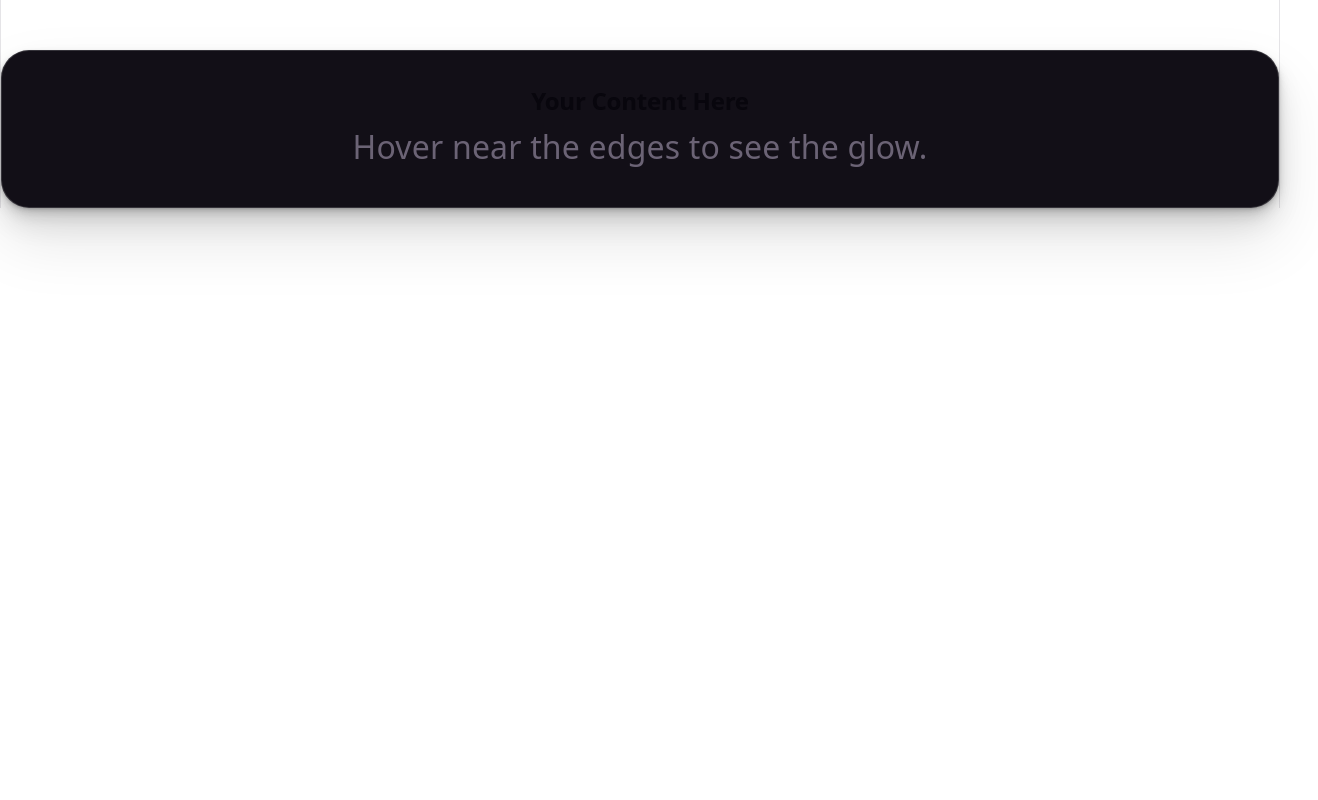
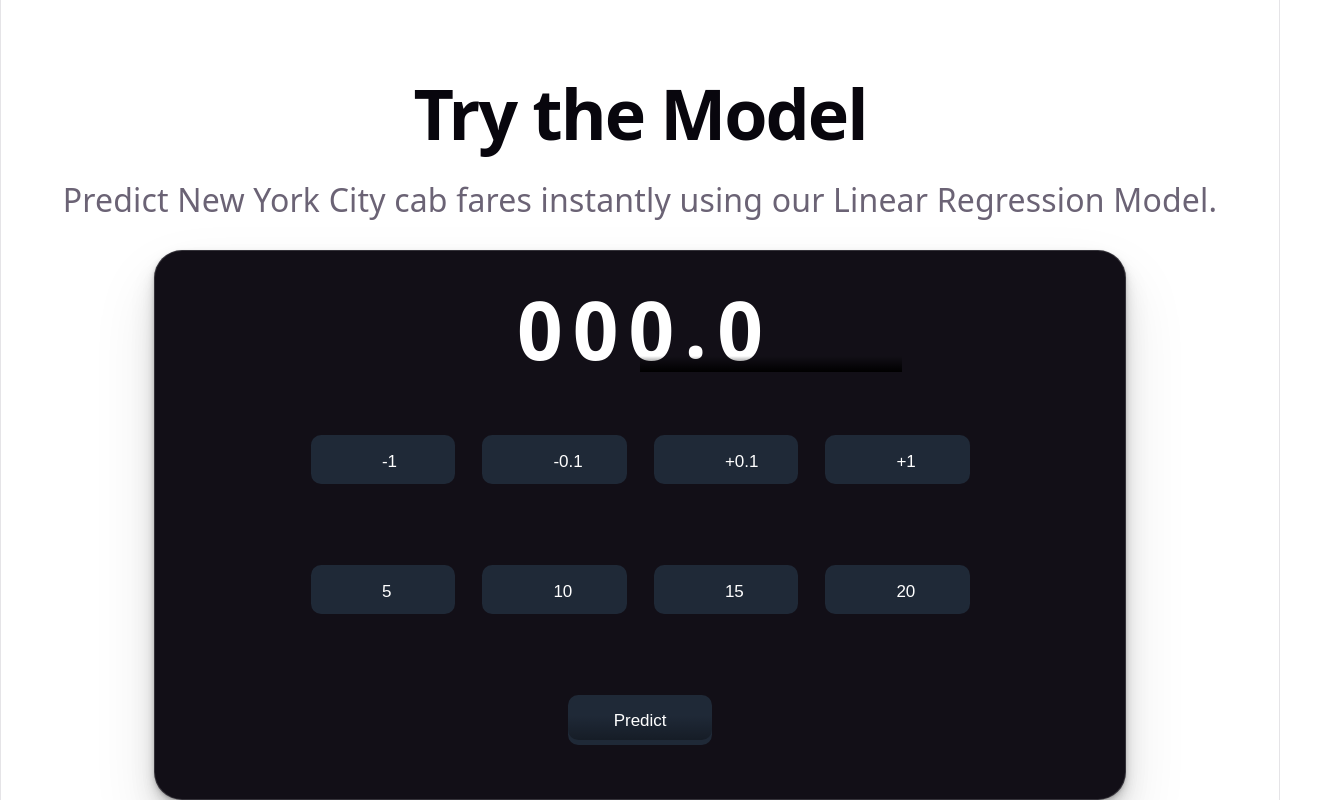
Before and after one commit to tejasvmaske-lab/cab_fare_predictor, a React (Vite) app: page / in a window 1280 px wide. Shown: the part 2080-2880 px from the top of the page, 1318 px wide, since content can reach past the window. Before the commit the page ends 2327 px from the top, so only its background shows below. Built offline with nearby package versions, Linux system fonts and the light colour scheme.

Commit message:
Prediction page half completion

```diff
--- a/package.json
+++ b/package.json
@@ -12,6 +12,7 @@
   "dependencies": {
     "gsap": "^3.15.0",
     "lenis": "^1.3.25",
+    "motion": "^12.42.2",
     "ogl": "^1.0.11",
     "react": "^19.2.7",
     "react-dom": "^19.2.7",
--- /dev/null
+++ b/src/components/Button/Button.css
@@ -0,0 +1,32 @@
+.button {
+    background-color: #ffffff00;
+    color: #fff;
+    width: 8.5em;
+    height: 2.9em;
+    border: #2f293a 0.2em solid;
+    border-radius: 11px;
+    text-align: right;
+    transition: all 0.6s ease;
+}
+
+.button:hover {
+    background-color: #2f293a;
+    cursor: pointer;
+}
+
+.button svg {
+    width: 1.6em;
+    margin: -0.2em 0.8em 1em;
+    position: absolute;
+    display: flex;
+    transition: all 0.6s ease;
+}
+
+.button:hover svg {
+    transform: translateX(5px);
+}
+
+.text {
+    margin: 0 1.5em;
+    text-align: center;
+}
--- /dev/null
+++ b/src/components/Button/Button.jsx
@@ -0,0 +1,24 @@
+import "./Button.css";
+
+const Button = ({ text, onClick }) => {
+  return (
+    <button className="button" onClick={onClick}>
+      <svg
+        xmlns="http://www.w3.org/2000/svg"
+        fill="none"
+        viewBox="0 0 24 24"
+        strokeWidth="1.5"
+        stroke="currentColor"
+      >
+        <path
+          strokeLinecap="round"
+          strokeLinejoin="round"
+        />
+      </svg>
+
+      <div className="text">{text}</div>
+    </button>
+  );
+};
+
+export default Button;
--- /dev/null
+++ b/src/components/Button2/Button2.css
@@ -0,0 +1,54 @@
+    .button {
+    font-size: 17px;
+    padding: 1em 2.7em;
+    font-weight: 500;
+    background: #1f2937;
+    color: white;
+    border: none;
+    position: relative;
+    overflow: hidden;
+    border-radius: 0.6em;
+    cursor: pointer;
+  }
+
+  .gradient {
+    position: absolute;
+    width: 100%;
+    height: 100%;
+    left: 0;
+    top: 0;
+    border-radius: 0.6em;
+    margin-top: -0.25em;
+    background-image: linear-gradient(
+      rgba(0, 0, 0, 0),
+      rgba(0, 0, 0, 0),
+      rgba(0, 0, 0, 0.3)
+    );
+  }
+
+  .label {
+    position: relative;
+    top: -1px;
+  }
+
+  .transition {
+    transition-timing-function: cubic-bezier(0, 0, 0.2, 1);
+    transition-duration: 500ms;
+    background-color: rgba(16, 185, 129, 0.6);
+    border-radius: 9999px;
+    width: 0;
+    height: 0;
+    position: absolute;
+    left: 50%;
+    top: 50%;
+    transform: translate(-50%, -50%);
+  }
+
+  button:hover .transition {
+    width: 14em;
+    height: 14em;
+  }
+
+  button:active {
+    transform: scale(0.97);
+  }
--- /dev/null
+++ b/src/components/Button2/Button2.jsx
@@ -0,0 +1,13 @@
+import './Button2.css';
+
+const Button2 = ({ text, onClick }) => {
+  return (
+    <button className="button" onClick={onClick}>
+      <span className="transition" />
+      <span className="gradient" />
+      <span className="label">{text}</span>
+    </button>
+  );
+};
+
+export default Button2;
--- /dev/null
+++ b/src/components/Counter/Counter.css
@@ -0,0 +1,42 @@
+.counter-container {
+  position: relative;
+  display: inline-block;
+}
+
+.counter-counter {
+  display: flex;
+  overflow: hidden;
+  line-height: 1;
+}
+
+.counter-digit {
+  position: relative;
+  width: 1ch;
+  font-variant-numeric: tabular-nums;
+}
+
+.counter-number {
+  position: absolute;
+  top: 0;
+  right: 0;
+  bottom: 0;
+  left: 0;
+  display: flex;
+  align-items: center;
+  justify-content: center;
+}
+
+.gradient-container {
+  pointer-events: none;
+  position: absolute;
+  top: 0;
+  bottom: 0;
+  left: 0;
+  right: 0;
+}
+
+.bottom-gradient {
+  position: absolute;
+  bottom: 0;
+  width: 100%;
+}
--- /dev/null
+++ b/src/components/Counter/Counter.jsx
@@ -0,0 +1,126 @@
+import { motion, useSpring, useTransform } from 'motion/react';
+import { useEffect } from 'react';
+
+import './Counter.css';
+
+function Number({ mv, number, height }) {
+  let y = useTransform(mv, latest => {
+    let placeValue = latest % 10;
+    let offset = (10 + number - placeValue) % 10;
+    let memo = offset * height;
+    if (offset > 5) {
+      memo -= 10 * height;
+    }
+    return memo;
+  });
+  return (
+    <motion.span className="counter-number" style={{ y }}>
+      {number}
+    </motion.span>
+  );
+}
+
+function normalizeNearInteger(num) {
+  const nearest = Math.round(num);
+  const tolerance = 1e-9 * Math.max(1, Math.abs(num));
+  return Math.abs(num - nearest) < tolerance ? nearest : num;
+}
+
+function getValueRoundedToPlace(value, place) {
+  const scaled = value / place;
+  return Math.floor(normalizeNearInteger(scaled));
+}
+
+function Digit({ place, value, height, digitStyle }) {
+  const isDecimal = place === '.';
+  const valueRoundedToPlace = isDecimal ? 0 : getValueRoundedToPlace(value, place);
+  const animatedValue = useSpring(valueRoundedToPlace);
+
+  useEffect(() => {
+    if (!isDecimal) {
+      animatedValue.set(valueRoundedToPlace);
+    }
+  }, [animatedValue, valueRoundedToPlace, isDecimal]);
+
+  if (isDecimal) {
+    return (
+      <span className="counter-digit" style={{ height, ...digitStyle, width: 'fit-content' }}>
+        .
+      </span>
+    );
+  }
+
+  return (
+    <span className="counter-digit" style={{ height, ...digitStyle }}>
+      {Array.from({ length: 10 }, (_, i) => (
+        <Number key={i} mv={animatedValue} number={i} height={height} />
+      ))}
+    </span>
+  );
+}
+
+export default function Counter({
+  value,
+  fontSize = 100,
+  padding = 0,
+  places = [...value.toString()].map((ch, i, a) => {
+    ch == '.';
+    if (ch === '.') {
+      return '.';
+    } else {
+      return (
+        10 **
+        (a.indexOf('.') === -1 ? a.length - i - 1 : i < a.indexOf('.') ? a.indexOf('.') - i - 1 : -(i - a.indexOf('.')))
+      );
+    }
+  }),
+  gap = 8,
+  borderRadius = 4,
+  horizontalPadding = 8,
+  textColor = 'inherit',
+  fontWeight = 'inherit',
+  containerStyle,
+  counterStyle,
+  digitStyle,
+  gradientHeight = 16,
+  gradientFrom = 'black',
+  gradientTo = 'transparent',
+  topGradientStyle,
+  bottomGradientStyle
+}) {
+  const height = fontSize + padding;
+  const defaultCounterStyle = {
+    fontSize,
+    gap: gap,
+    borderRadius: borderRadius,
+    paddingLeft: horizontalPadding,
+    paddingRight: horizontalPadding,
+    color: textColor,
+    fontWeight: fontWeight,
+    direction: "ltr"
+  };
+  const defaultTopGradientStyle = {
+    height: gradientHeight,
+    background: `linear-gradient(to bottom, ${gradientFrom}, ${gradientTo})`
+  };
+  const defaultBottomGradientStyle = {
+    height: gradientHeight,
+    background: `linear-gradient(to top, ${gradientFrom}, ${gradientTo})`
+  };
+  return (
+    <span className="counter-container" style={containerStyle}>
+      <span className="counter-counter" style={{ ...defaultCounterStyle, ...counterStyle }}>
+        {places.map(place => (
+          <Digit key={place} place={place} value={value} height={height} digitStyle={digitStyle} />
+        ))}
+      </span>
+      <span className="gradient-container">
+        <span className="top-gradient" style={topGradientStyle ? topGradientStyle : defaultTopGradientStyle}></span>
+        <span
+          className="bottom-gradient"
+          style={bottomGradientStyle ? bottomGradientStyle : defaultBottomGradientStyle}
+        ></span>
+      </span>
+    </span>
+  );
+}
--- a/src/sections/Prediction.css
+++ b/src/sections/Prediction.css
@@ -1,3 +1,41 @@
 .prediction-section {
     width: 100%;
+    display: flex;
+    flex-direction: column;
+    align-items: center;
+    padding: 0 2rem 8rem 2rem;
+    box-sizing: border-box;
 }
+
+.prediction-section .border-glow-card {
+    width: 100%;
+    max-width: 54em;
+    box-sizing: border-box;
+}
+
+.prediction-card-content {
+    padding: 2em;
+    display: flex;
+    justify-content: center;
+    align-items: center;
+    width: 100%;
+    box-sizing: border-box;
+}
+
+.controls {
+    display: flex;
+    justify-content: center;
+    align-items: center;
+    gap: 1.5rem;    /*used to seperate the buttons from each other*/
+    padding: 1.5rem 2rem 3rem 2rem;
+    flex-wrap: wrap;
+}
+
+.quick-controls {
+    display: flex;
+    justify-content: center;
+    align-items: center;
+    gap: 1.5rem;    /*used to seperate the buttons from each other*/
+    padding: 1.5rem 2rem 3rem 2rem;
+    flex-wrap: wrap;
+}
--- a/src/sections/Prediction.jsx
+++ b/src/sections/Prediction.jsx
@@ -1,8 +1,40 @@
+import { useState } from "react";
+
 import BorderGlow from "../components/BorderGlow/BorderGlow";
+import Counter from "../components/Counter/Counter";
+import Button from "../components/Button/Button";
+import Button2 from "../components/Button2/Button2";
+import './Prediction.css';
 
 function Prediction() {
+    const [distance, setDistance] = useState(0);
+    const handleIncreaseOne = () => {
+        setDistance((prevDistance) => prevDistance + 1);
+    };
+
+    const handleDecreaseOne = () => {
+        setDistance((prevDistance) => prevDistance - 1);
+    };
+
+    const handleIncreasePointOne = () => {
+        setDistance((prevDistance) => prevDistance + 0.1);
+    };
+
+    const handleDecreasePointOne = () => {
+        setDistance((prevDistance) => prevDistance - 0.1);
+    };
+
     return (
         <>
+            <section className="header-section">
+                <h1 className="header">Try the Model</h1>
+            </section>
+            <section className="sub-header-section">
+                <p className="sub-header">
+                    Predict New York City cab fares instantly using our Linear Regression Model.
+                </p>
+                <br></br>
+            </section>
             <section className="prediction-section">
             <BorderGlow
             edgeSensitivity={30}
@@ -15,9 +47,33 @@ function Prediction() {
             animated={false}
             colors={['#c084fc', '#f472b6', '#38bdf8']}
             >
-                <div style={{ padding: '2em' }}>
-                    <h2>Your Content Here</h2>
-                    <p>Hover near the edges to see the glow.</p>
+                <div className="prediction-card-content">
+                    <Counter
+                    value={10}
+                    places={[100, 10, 1, '.', 0.1]}
+                    fontSize={80}
+                    padding={5}
+                    gap={10}
+                    textColor="white"
+                    fontWeight={900}
+                    digitPlaceHolders
+                    value={distance}
+                    />
+                </div>
+                <div className="controls">
+                    <Button text="-1" onClick={handleDecreaseOne} />
+                    <Button text="-0.1" onClick={handleDecreasePointOne} />
+                    <Button text="+0.1" onClick={handleIncreasePointOne} />
+                    <Button text="+1" onClick={handleIncreaseOne} />
+                </div>
+                <div className="quick-controls">
+                    <Button text="5" onClick={() => setDistance(5)} />
+                    <Button text="10" onClick={() => setDistance(10)} />
+                    <Button text="15" onClick={() => setDistance(15)} />
+                    <Button text="20" onClick={() => setDistance(20)} />
+                </div>
+                <div className="quick-controls">
+                    <Button2 text="Predict" onClick={() => console.log("Predict button clicked")} />
                 </div>
             </BorderGlow>
             </section>
```
Also changed, not shown: src/components/Loader/Loader.css (added), src/components/Loader/Loader.jsx (added), 1 other file (tests, documents, lock files or other folders).
